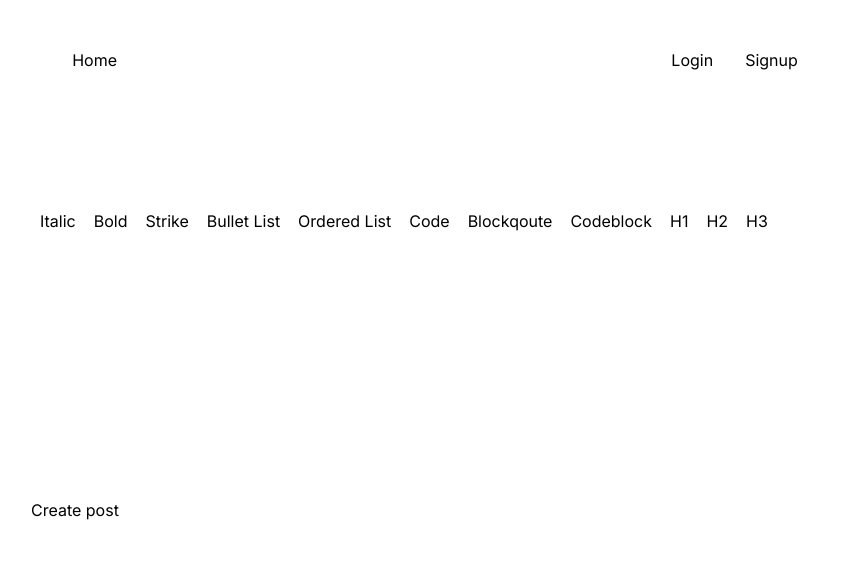
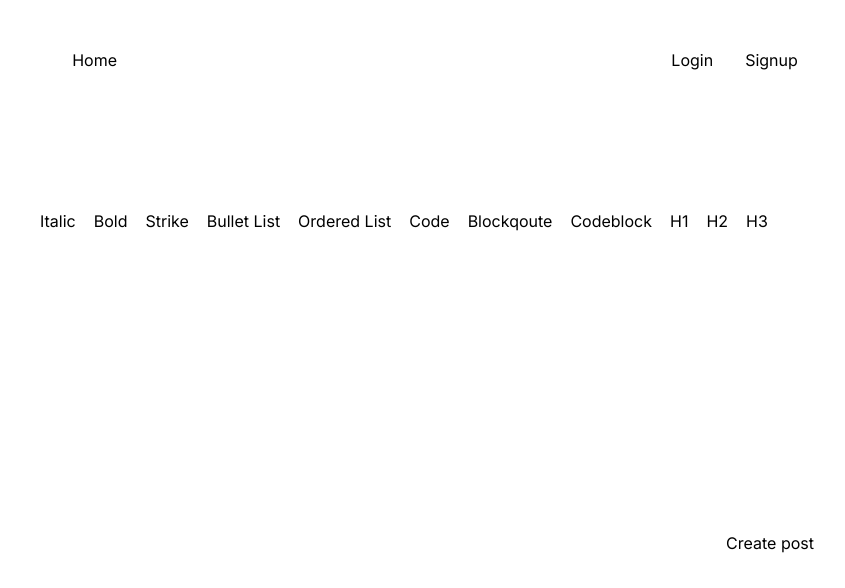
Before and after one commit to LucioFurnari/Blog-Client, a Next.js app: page /submit in a window 1280 px wide. Shown: the top 588 px of the page, without its empty margins (209-1054 px from the left). Built offline with nearby package versions, Linux system fonts and the light colour scheme; no server answers.

Commit message:
Add display flex

```diff
--- a/src/components/Submit/CreatePostForm.tsx
+++ b/src/components/Submit/CreatePostForm.tsx
@@ -29,9 +29,9 @@ export default function CreatePostForm() {
   }
 
   return(
-    <form onSubmit={createPost}>
+    <form className="flex flex-col items-end" onSubmit={createPost}>
       <TextEditor setEditorContent={setEditorContent}/>
-      <button type="submit">Create post</button>
+      <button className="mt-4 p-4 rounded-md border-[1px] border-white hover:bg-white hover:text-black" type="submit">Create post</button>
     </form>
   )
 }
```
